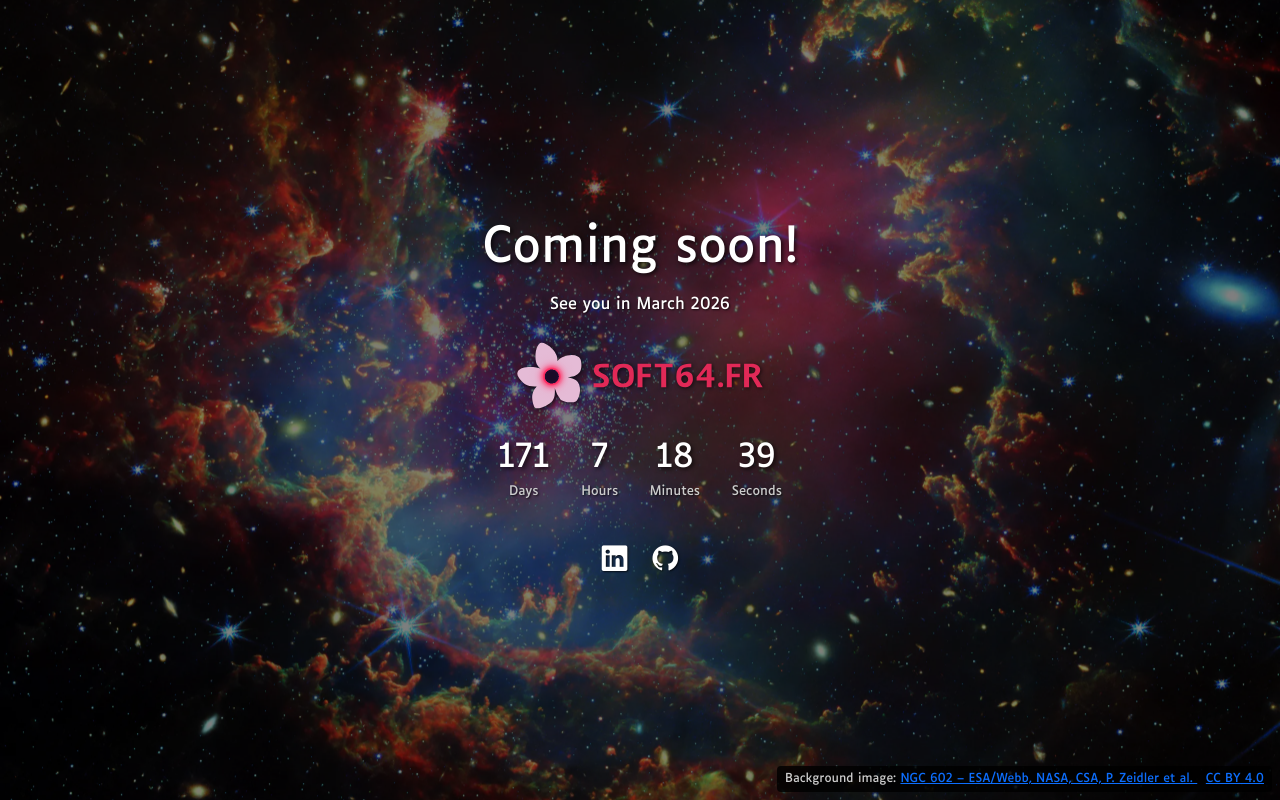
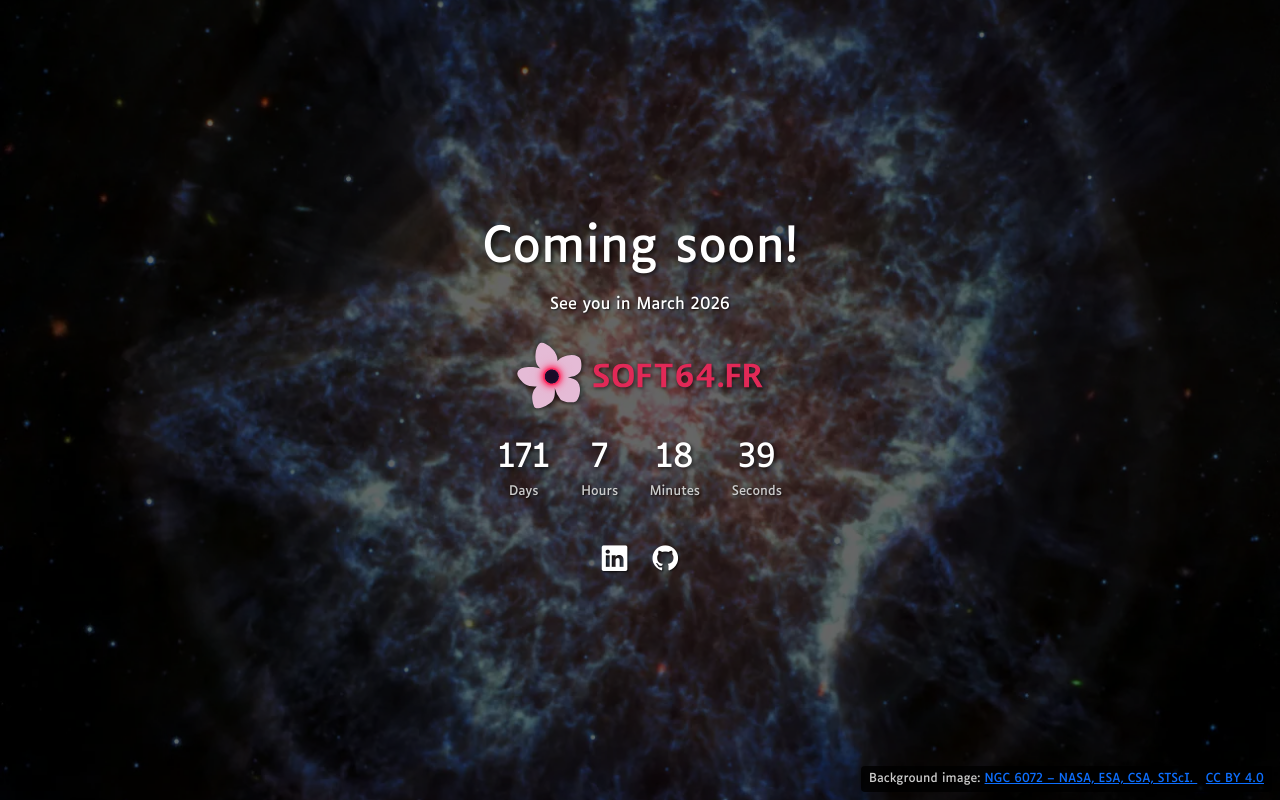
Before and after one commit to soft64fr/soft64fr.github.io, a plain HTML site: page index.html in a window 1280 px wide. Drawn offline with nearby package versions, Linux system fonts and the light colour scheme.

Commit message:
feat index.html, style.css, images: Moved from webb-NGC602 to webb-NGC6072 background

```diff
--- a/index.html
+++ b/index.html
@@ -53,8 +53,8 @@
     <div class="credit">
       <small>
         Background image:
-        <a href="https://esawebb.org/images/weic2425c/" target="_blank" rel="noopener noreferrer">
-          NGC 602 – ESA/Webb, NASA, CSA, P. Zeidler et al.
+        <a href="https://esawebb.org/images/weic2514b/" target="_blank" rel="noopener noreferrer">
+          NGC 6072 – NASA, ESA, CSA, STScI.
         </a>
         &nbsp;
         <a href="https://creativecommons.org/licenses/by/4.0/" target="_blank" rel="noopener noreferrer">
--- a/style.css
+++ b/style.css
@@ -31,8 +31,8 @@
 .background-image {
   position: fixed;
   inset: 0;
-  background-image: image-set(url("images/webb-NGC602.webp") type("image/webp"),
-      url("images/webb-NGC602.jpg") type("image/jpeg"));
+  background-image: image-set(url("images/webb-NGC6072.webp") type("image/webp"),
+      url("images/webb-NGC6072.jpg") type("image/jpeg"));
   background-size: cover;
   background-position: center;
   background-repeat: no-repeat;
@@ -42,7 +42,7 @@
 .overlay {
   position: fixed;
   inset: 0;
-  background-color: rgba(0, 0, 0, 0.5);
+  background-color: rgba(0, 0, 0, 0.6);
   z-index: -1;
   pointer-events: none;
 }
```
Also changed, not shown: images/webb-NGC6072.jpg (added), images/webb-NGC6072.webp (added).
